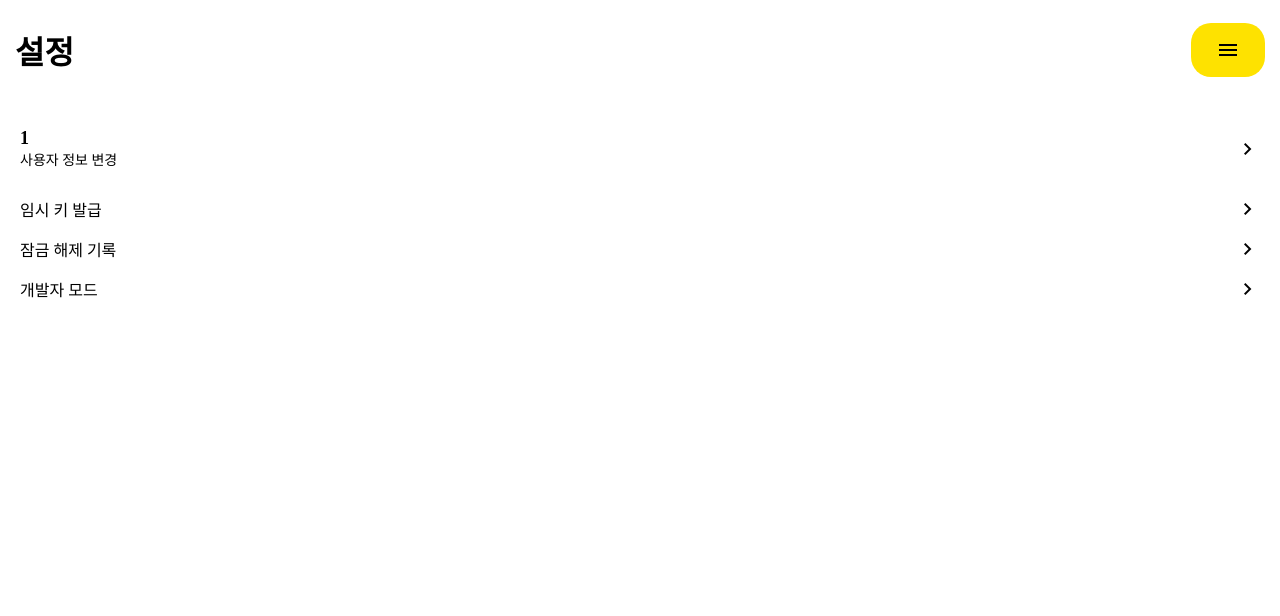
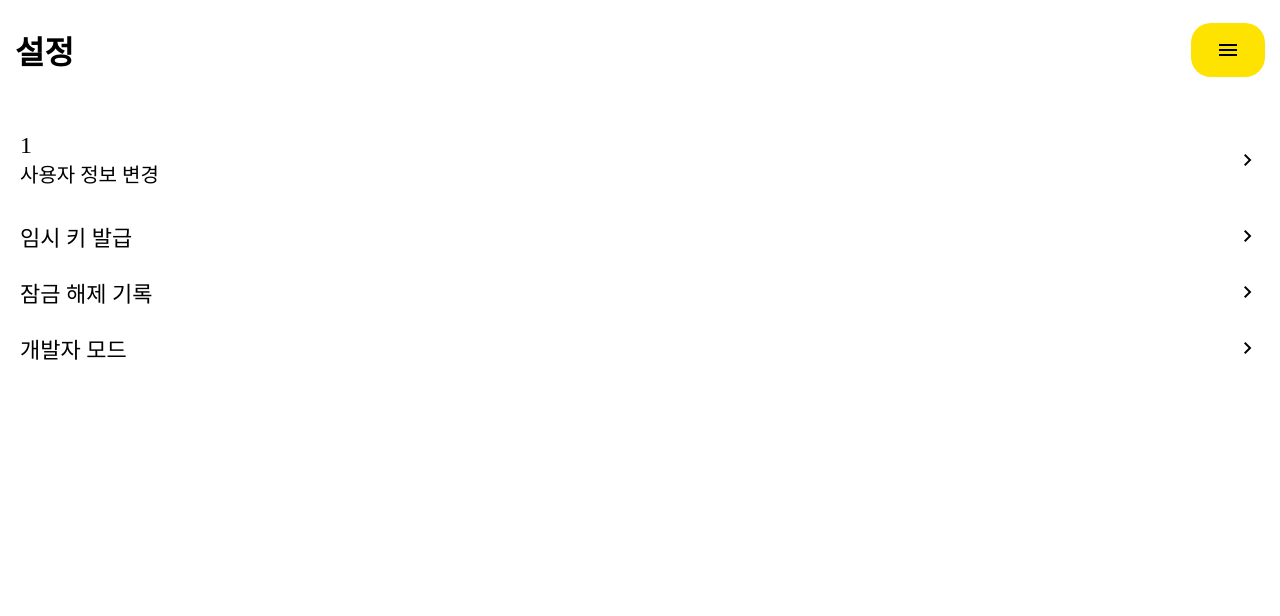
Before and after one commit to jihun-io/dooropener, a Flask app: page /settings in a window 1280 px wide. Shown: the top 616 px of the page. Run offline with Flask 3, Linux system fonts and the light colour scheme; the visitor is signed in with stand-in values (Sample User, id 1); some web fonts are replaced.

Commit message:
설정 창 CSS 수정

```diff
--- a/static/css/style.css
+++ b/static/css/style.css
@@ -267,6 +267,7 @@ a .material-symbols-outlined { font-size: 14px; }
 
 .settings_items {
   width: 100%;
+  font-size: 22px;
 }
 
 .settings_row {
@@ -275,7 +276,7 @@ a .material-symbols-outlined { font-size: 14px; }
   flex-direction: row;
   justify-content: space-between;
   align-items: center;
-  margin: 8px 0px 8px 0px;
+  margin: 12px 0px 12px 0px;
 }
 
 .account_wrapper {
@@ -287,12 +288,12 @@ a .material-symbols-outlined { font-size: 14px; }
 }
 
 .username {
-  font-weight: bold;
-  font-size: 18px;
+  font-family: 'Pretendard-Bold';
+  font-size: 24px;
 }
 
 .user_modify {
-  font-size: 14px;
+  font-size: 20px;
 }
 
 .settings_wrapper span {
```
